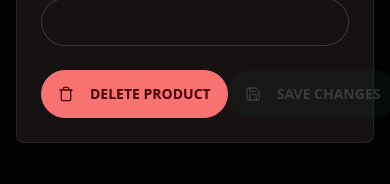
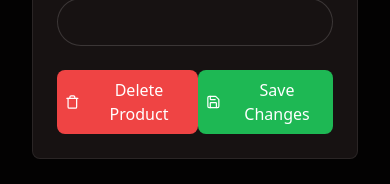
Before and after one commit to turbomerr/pern, a React (Vite) app: page /products/1 in a window 390 px wide. Shown: the part 488-672 px from the top of the page. Built offline with nearby package versions, Linux system fonts and the light colour scheme; no server answers.

Commit message:
responsive desine fixed

```diff
--- a/src/components/ProductCard.jsx
+++ b/src/components/ProductCard.jsx
@@ -10,7 +10,7 @@ const ProductCard = ({ product }) => {
 
     return (
         <div className="card w-96 bg-base-100 shadow-xl">
-            <figure ><img className='h-96' src={product.image} alt={product.name} /></figure>
+            <figure ><img  className="w-full h-96 object-cover" src={product.image} alt={product.name} /></figure>
             <div className="card-body">
                 <h2 className="card-title">
                     {product.name}
--- a/src/pages/HomePage.jsx
+++ b/src/pages/HomePage.jsx
@@ -30,6 +30,14 @@ const HomePage = () => {
 
       <AddProductModal/>
 
+      {products.length === 0 && !loading && (
+          <div className='flex flex-col items-center justify-center h-96 space-y-4'>
+            <Package className='size-12 text-primary'/>
+            <h2 className='text-2xl font-semibold'>No Product Found</h2>
+            <p className='text-base-content/50'>Get started by adding your first product to the inventory</p>
+          </div>
+        )}
+
       {error && <div className="alert alert-error mb-8">{error}</div>}
 
 
@@ -38,19 +46,13 @@ const HomePage = () => {
           <div className="loading loading-spinner loading-lg text-primary"></div>
         </div>
       ) : (
-        <div className='grid grid-cols-1 md:grid-cols-2 lg:grid-cols-3 lg:gap-10 md:gap-8'>
-          {products.map((product, key) => (
-            <ProductCard key={key} product={product} />
+        <div className='grid grid-cols-1 md:grid-cols-2 lg:grid-cols-3 gap-6 justify-items-center'>
+          {products.map((product) => (
+            <ProductCard key={product.id} product={product} />
           ))}
         </div>)}
 
-        {products.length === 0 && !loading && (
-          <div className='flex flex-col items-center justify-center h-96 gap-4'>
-            <Package className='size-12 text-primary'/>
-            <h2 className='text-2xl font-semibold'>No Product Found</h2>
-            <p className='text-base-content/50'>Get started by adding your first product to the inventory</p>
-          </div>
-        )}
+
 
     </main>
   )
--- a/src/pages/ProductPage.jsx
+++ b/src/pages/ProductPage.jsx
@@ -52,7 +52,7 @@ const ProductPage = () => {
 
 
   return (
-    <div className='max-w-4xl mx-auto py-8'>
+    <div className='max-w-4xl mx-auto py-8 px-4 container'>
       <div className='flex justify-start items-center mb-8'>
 
         <button className='btn btn-ghost hover:text-primary' onClick={() => navigate("/")}>
@@ -108,12 +108,12 @@ const ProductPage = () => {
                 className='input input-bordered focus:input-primary w-full  transition-colors duration-200' />
             </div>
 
-            <div className='flex justify-between'>
-              <button onClick={() => handleDelete(id)} type='button' className='btn btn-error'>
+            <div className='flex justify-between mt-4'>
+              <button onClick={() => handleDelete(id)} type='button' className=' flex items-center p-2 text-white bg-red-500 rounded-lg'>
                 <Trash className='size-4 mr-2' />
                 Delete Product
               </button>
-              <button type='submit' onClick={() => handleSave()} className='btn btn-success ' disabled={loading || !formData.name || !formData.price || !formData.image}>
+              <button type='submit' onClick={() => handleSave()} className=' flex items-center p-2 text-white bg-primary rounded-lg' disabled={loading || !formData.name || !formData.price || !formData.image}>
                 {loading ?
                   (
                   <span className="loading loading-spinner loading-md text-primary"></span>
```
